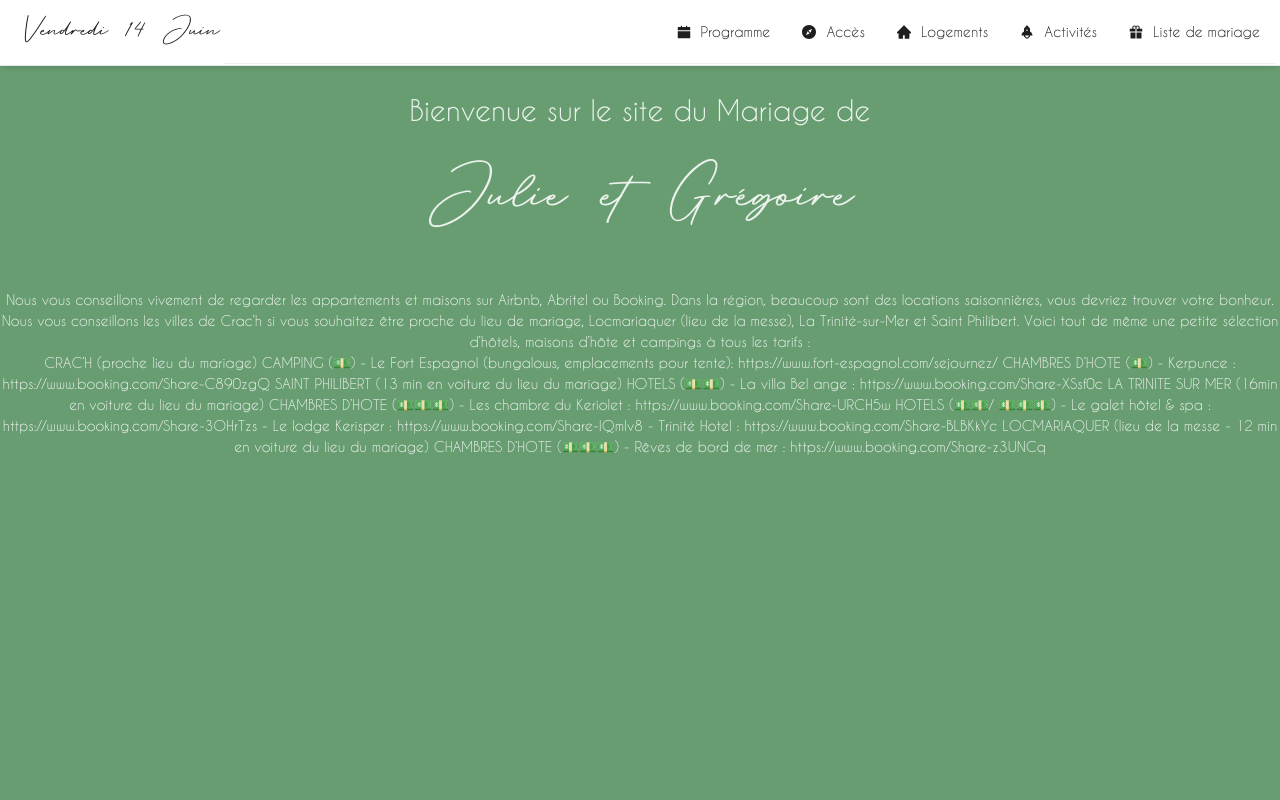
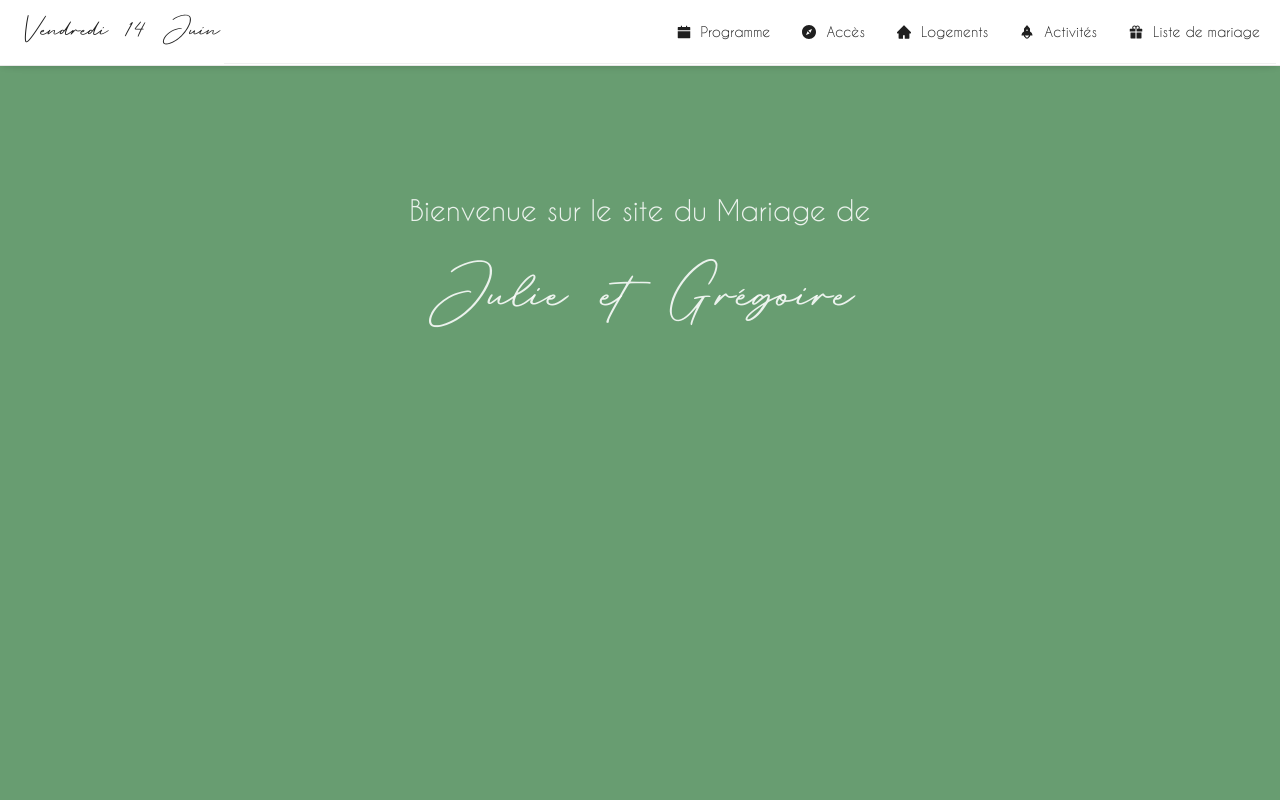
Before and after one commit to GregdTd/gregdtd.github.io, a React (Vite) app: page / in a window 1280 px wide. Shown: the top 800 px of the page. Built offline with nearby package versions, Linux system fonts and the light colour scheme.

Commit message:
Add SectionWrapper and start housing

```diff
--- a/src/App.tsx
+++ b/src/App.tsx
@@ -3,7 +3,8 @@ import { NavigationBar } from './components/NavigationBar'
 import { Housing } from './pages/Housing'
 import { Place } from './pages/Place'
 import { Welcome } from './pages/Welcome'
-import { Colors } from './styles/color'
+import { Colors } from './styles/Color'
+
 export const App = () => (
     <ConfigProvider
         theme={{
--- a/src/components/NavigationBar.tsx
+++ b/src/components/NavigationBar.tsx
@@ -2,6 +2,7 @@ import { MenuOutlined } from '@ant-design/icons'
 import { Button, Drawer, Layout } from 'antd'
 import { Header as BaseHeader } from 'antd/es/layout/layout'
 import { useState } from 'react'
+import { animateScroll } from 'react-scroll'
 import { useMedia } from 'react-use'
 import styled from 'styled-components'
 import { Menu } from './Menu'
@@ -19,7 +20,7 @@ export const NavigationBar = () => {
         <Nav>
             <Layout>
                 <Header className="nav-header">
-                    <Title>{TITLE}</Title>
+                    <Title onClick={() => animateScroll.scrollToTop({ duration: 500, smooth: true })}>{TITLE}</Title>
                     <NavBarMenu>
                         {isTabletOrMobile ? (
                             <>
--- a/src/pages/Housing.tsx
+++ b/src/pages/Housing.tsx
@@ -1,8 +1,8 @@
-import styled from 'styled-components'
+import { SectionWrapper } from '../styles/Layout'
 
 export const Housing: React.FC = () => {
     return (
-        <Wrapper id="housing">
+        <SectionWrapper id="housing">
             <text>
                 Nous vous conseillons vivement de regarder les appartements et maisons sur Airbnb, Abritel ou Booking. Dans la région, beaucoup sont des locations saisonnières,
                 vous devriez trouver votre bonheur. Nous vous conseillons les villes de Crac’h si vous souhaitez être proche du lieu de mariage, Locmariaquer (lieu de la messe), La
@@ -16,11 +16,6 @@ export const Housing: React.FC = () => {
                 https://www.booking.com/Share-IQmIv8 - Trinité Hotel : https://www.booking.com/Share-BLBKkYc LOCMARIAQUER (lieu de la messe - 12 min en voiture du lieu du mariage)
                 CHAMBRES D’HOTE (💵💵💵) - Rêves de bord de mer : https://www.booking.com/Share-z3UNCq
             </div>
-        </Wrapper>
+        </SectionWrapper>
     )
 }
-
-const Wrapper = styled.section`
-    width: 100%;
-    text-align: center;
-`
--- a/src/pages/Place.tsx
+++ b/src/pages/Place.tsx
@@ -1,3 +1,5 @@
+import { SectionWrapper } from '../styles/Layout'
+
 export const Place: React.FC = () => {
-    return <section id="place"></section>
+    return <SectionWrapper id="place"></SectionWrapper>
 }
--- a/src/pages/Welcome.tsx
+++ b/src/pages/Welcome.tsx
@@ -1,19 +1,15 @@
 import styled from 'styled-components'
+import { SectionWrapper } from '../styles/Layout'
 
 export const Welcome: React.FC = () => {
     return (
-        <Wrapper>
+        <SectionWrapper>
             <Title>
                 Bienvenue sur le site du Mariage de<Surname>Julie et Grégoire</Surname>
             </Title>
-        </Wrapper>
+        </SectionWrapper>
     )
 }
-
-const Wrapper = styled.section`
-    width: 100%;
-    text-align: center;
-`
 
 const Title = styled.h1`
     font-size: 28px;
--- /dev/null
+++ b/src/styles/Layout.tsx
@@ -0,0 +1,8 @@
+import styled from 'styled-components'
+
+export const SectionWrapper = styled.section`
+    height: 100vh;
+    width: 100%;
+    text-align: center;
+    padding-top: 80px;
+`
```
